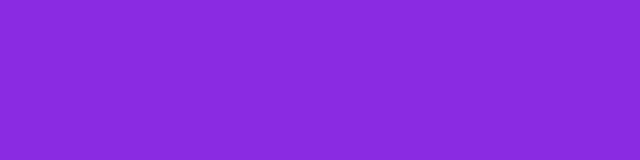
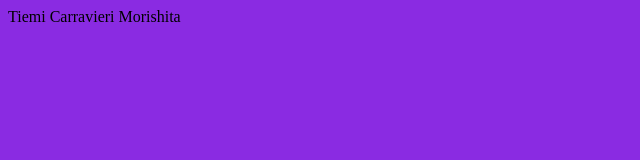
Before and after one commit to TiemiMorishita/css-carrossel, a plain HTML site: page index.html in a window 1280 px wide. Shown: the whole page, without its empty margins (0-640 px from the left). Drawn offline with Linux system fonts and the light colour scheme.

Commit message:
carrossel

```diff
--- a/index.html
+++ b/index.html
@@ -8,6 +8,6 @@
     <title>Document</title>
 </head>
 <body>
-
+    Tiemi Carravieri Morishita
 </body>
 </html>
```
